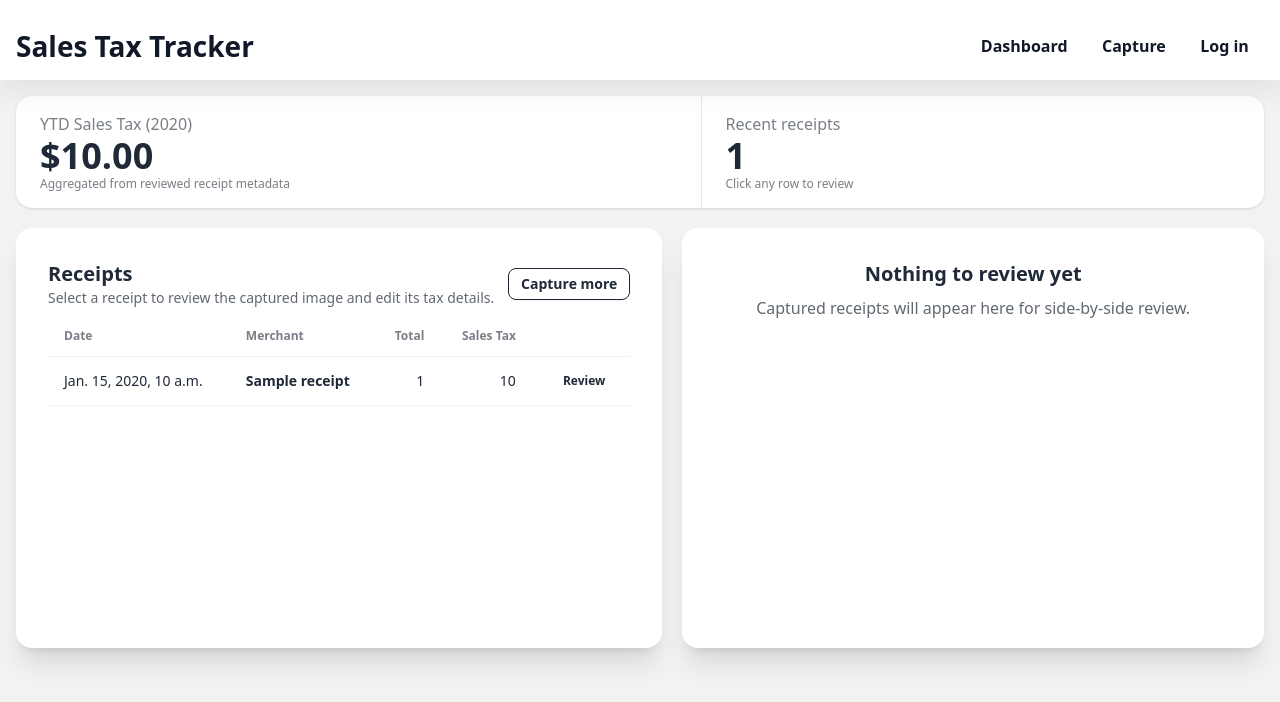
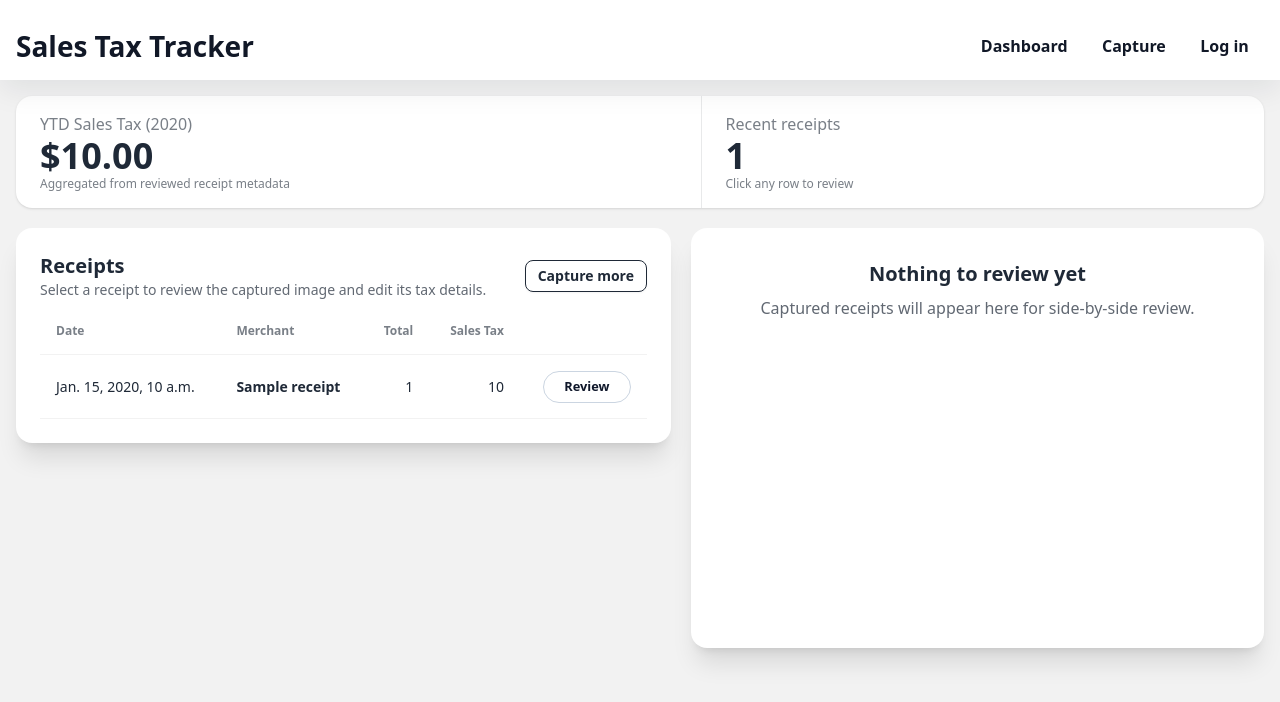
Before and after one commit to andrewtmendoza/sales_tax_tracker, a Django app: template templates/receipts/dashboard.html in a window 1280 px wide. Shown: the top 702 px of the page. Run offline with Django 5.2, Linux system fonts and the light colour scheme; the template is opened without the code that fills it: most values are stand-ins (such as "Sample title", 1, 10 or a date in 2020); some libraries are stand-ins or nearby versions.

Commit message:
fix: polish desktop dashboard review ui

```diff
--- a/static/receipts/dashboard.css
+++ b/static/receipts/dashboard.css
@@ -1,6 +1,7 @@
 .dashboard-layout {
   display: grid;
   gap: 1.25rem;
+  align-items: start;
 }
 
 .dashboard-status,
@@ -19,6 +20,15 @@
 }
 
 .dashboard-table-wrap {
+  min-width: 0;
+}
+
+.dashboard-list-card,
+.dashboard-list-body,
+.dashboard-table,
+.dashboard-row,
+.dashboard-merchant-link,
+.dashboard-review-link {
   min-width: 0;
 }
 
@@ -107,6 +117,75 @@
   object-fit: contain;
 }
 
+@media (min-width: 768px) {
+  .dashboard-list-body {
+    padding: 1.5rem;
+  }
+
+  .dashboard-table th,
+  .dashboard-table td {
+    padding-top: 0.95rem;
+    padding-bottom: 0.95rem;
+  }
+
+  .dashboard-row {
+    position: relative;
+    transition: background-color 0.18s ease, box-shadow 0.18s ease;
+  }
+
+  .dashboard-row:hover {
+    background: #f8fafc;
+  }
+
+  .dashboard-row-selected {
+    background: #eefaf4;
+    box-shadow: inset 4px 0 0 #0c885f;
+  }
+
+  .dashboard-row-selected td {
+    background: transparent;
+  }
+
+  .dashboard-row-selected .dashboard-merchant-link {
+    color: #0c885f;
+  }
+
+  .dashboard-merchant-link {
+    text-underline-offset: 0.2em;
+  }
+
+  .dashboard-review-link {
+    display: inline-flex;
+    align-items: center;
+    justify-content: center;
+    min-width: 5.5rem;
+    min-height: 2rem;
+    padding: 0.35rem 0.75rem;
+    border: 1px solid #cbd5e1;
+    border-radius: 999px;
+    background: #ffffff;
+    color: #0f172a;
+    font-size: 0.8rem;
+    font-weight: 700;
+    line-height: 1;
+    text-decoration: none;
+    transition: border-color 0.18s ease, background-color 0.18s ease, color 0.18s ease;
+  }
+
+  .dashboard-review-link:hover,
+  .dashboard-review-link:focus-visible {
+    border-color: #0c885f;
+    background: #eefaf4;
+    color: #0c885f;
+    outline: none;
+  }
+
+  .dashboard-row-selected .dashboard-review-link {
+    border-color: #8fd0b5;
+    background: #ffffff;
+  }
+}
+
 @media (max-width: 767px) {
   .receipt-review-panel {
     min-height: auto;
@@ -119,6 +198,6 @@
 
 @media (min-width: 1280px) {
   .dashboard-layout {
-    grid-template-columns: minmax(0, 1fr) minmax(460px, 0.9fr);
+    grid-template-columns: minmax(0, 0.96fr) minmax(420px, 0.84fr);
   }
 }
--- a/templates/receipts/dashboard.html
+++ b/templates/receipts/dashboard.html
@@ -32,8 +32,8 @@
   </div>
 
   <div class="dashboard-layout grid gap-5">
-    <div class="card bg-base-100 shadow-xl">
-      <div class="card-body">
+    <div class="dashboard-list-card card bg-base-100 shadow-xl">
+      <div class="dashboard-list-body card-body">
         <div class="flex flex-wrap items-center justify-between gap-3">
           <div class="dashboard-section-copy">
             <h2 class="card-title">Receipts</h2>
@@ -74,7 +74,7 @@
         </div>
 
         <div class="dashboard-table-wrap hidden md:block overflow-x-auto">
-          <table class="table table-zebra">
+          <table class="dashboard-table table table-zebra">
             <thead>
               <tr>
                 <th>Date</th>
@@ -86,10 +86,10 @@
             </thead>
             <tbody>
               {% for r in receipts %}
-              <tr class="hover" id="receipt-row-{{ r.id }}">
+              <tr class="dashboard-row{% if selected_receipt and selected_receipt.id == r.id %} dashboard-row-selected{% endif %}" id="receipt-row-{{ r.id }}">
                 <td>{{ r.transaction_date|default:"—" }}</td>
                 <td>
-                  <a href="{% url 'receipts:dashboard' %}?receipt={{ r.id }}#receipt-review" class="link link-hover font-semibold"
+                  <a href="{% url 'receipts:dashboard' %}?receipt={{ r.id }}#receipt-review" class="dashboard-merchant-link link link-hover font-semibold"
                           hx-get="{% url 'receipts:receipt_detail' r.id %}"
                           hx-target="#receipt-review"
                           hx-swap="innerHTML">
@@ -100,7 +100,7 @@
                 <td class="text-right">{{ r.total_amount|default:"—" }}</td>
                 <td class="text-right">{{ r.sales_tax_amount|default:"—" }}</td>
                 <td class="text-right">
-                  <a href="{% url 'receipts:dashboard' %}?receipt={{ r.id }}#receipt-review" class="btn btn-ghost btn-xs"
+                  <a href="{% url 'receipts:dashboard' %}?receipt={{ r.id }}#receipt-review" class="dashboard-review-link"
                           hx-get="{% url 'receipts:receipt_detail' r.id %}"
                           hx-target="#receipt-review"
                           hx-swap="innerHTML">
```
